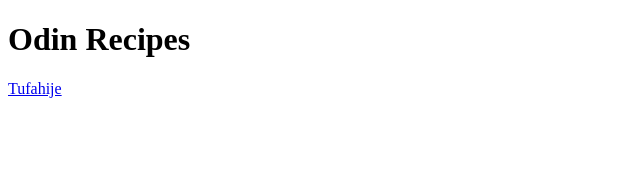
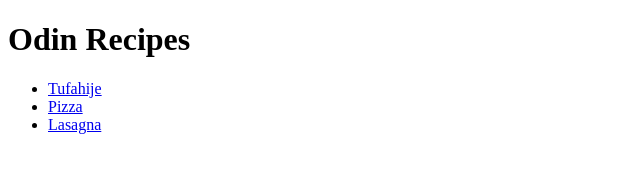
Before and after one commit to GitKerim/odin-recipes, a plain HTML site: page index.html in a window 1280 px wide. Shown: the whole page, without its empty margins (0-640 px from the left). Drawn offline with Linux system fonts and the light colour scheme.

Commit message:
fixed typo in pizza.html

```diff
--- a/index.html
+++ b/index.html
@@ -6,6 +6,10 @@
     </head>
     <body>
         <h1>Odin Recipes</h1>
-        <a href="recipes/tufahija.html">Tufahije</a>
+        <ul>
+        <li><a href="recipes/tufahija.html">Tufahije</a></li>
+        <li><a href="recipes/pizza.html">Pizza</a></li>
+        <li><a href="recipes/lasagna.html">Lasagna</a></li>
+    </ul>
     </body>
 </html>
```
Also changed, not shown: recipes/pizza.html (+1 -1 lines).
